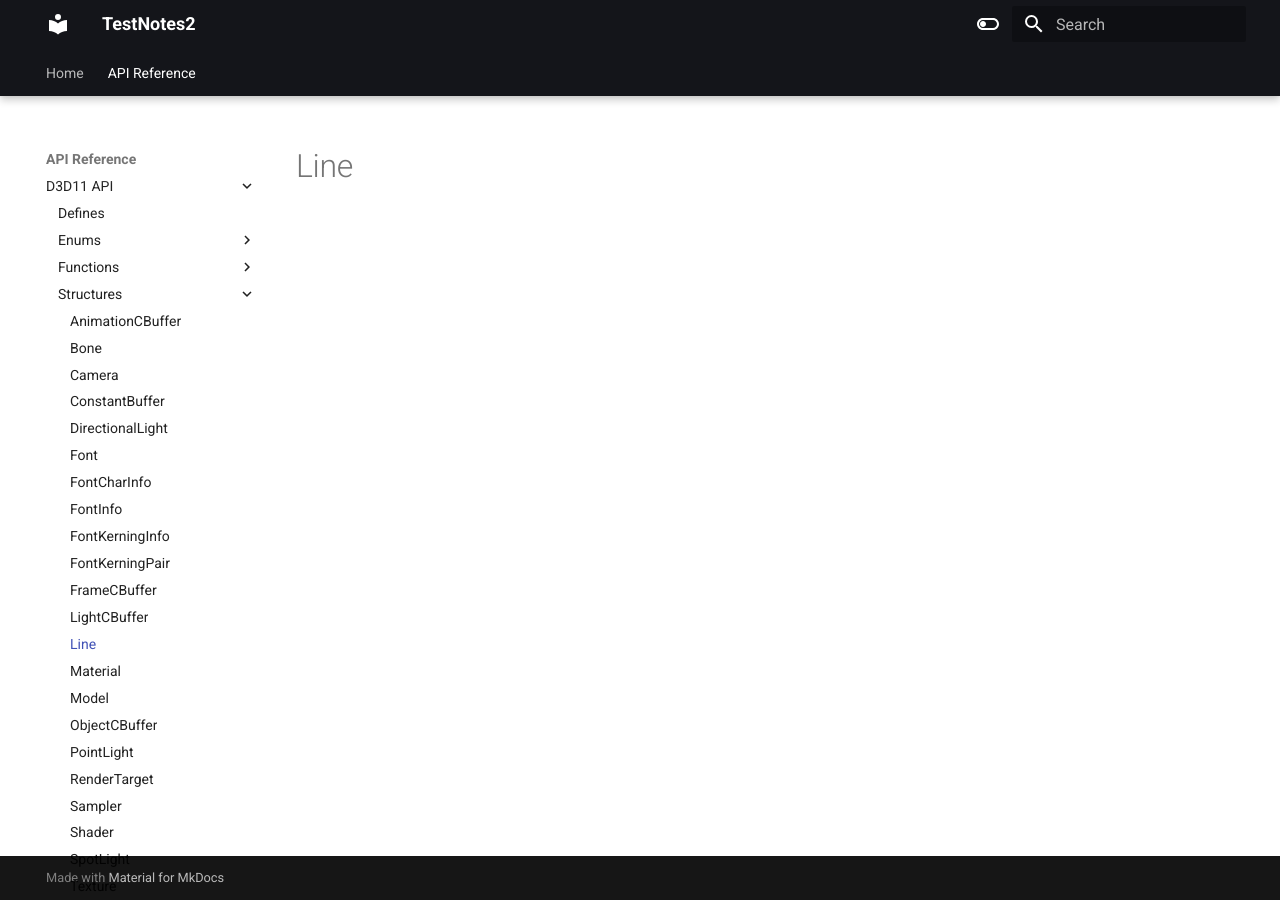
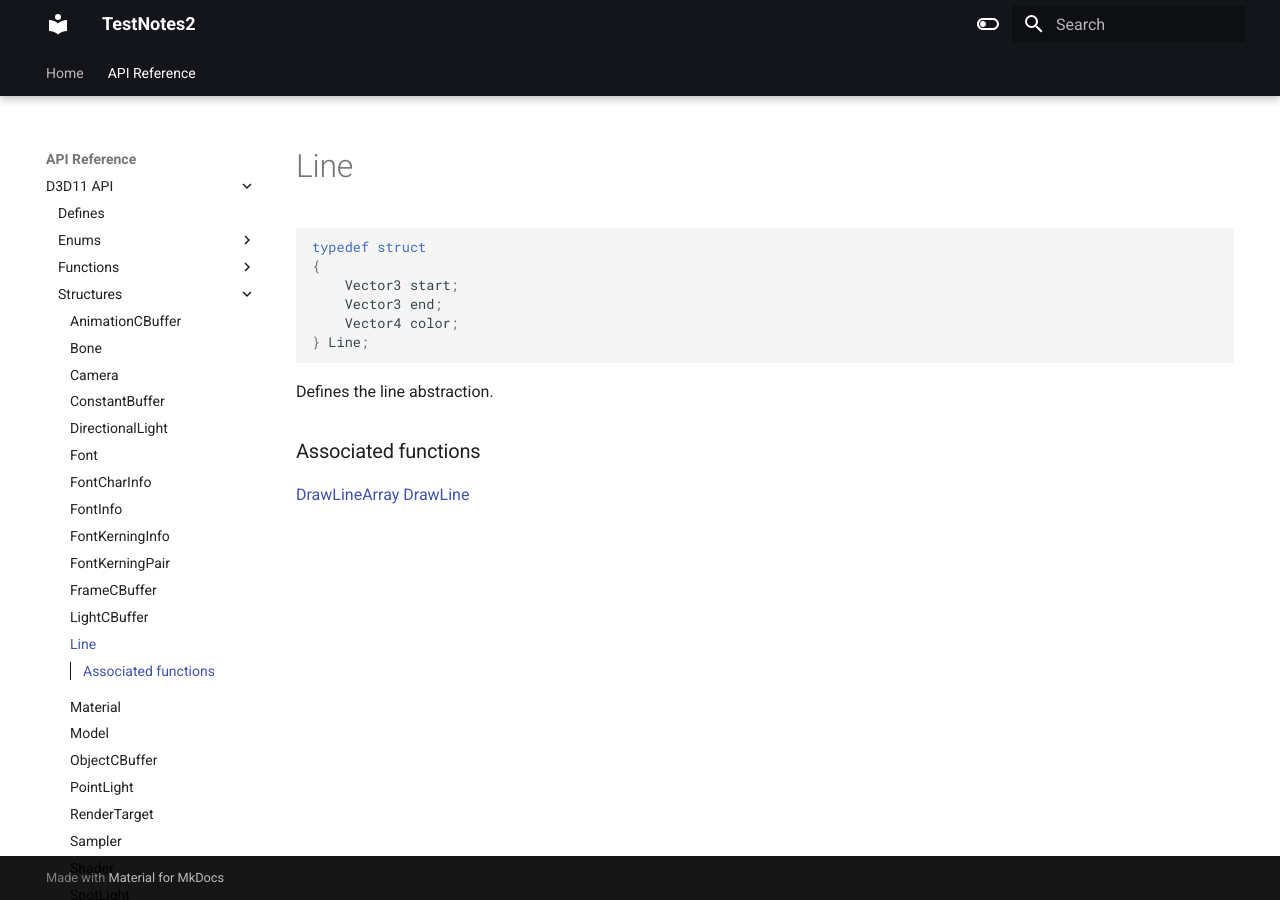
Before and after one commit to erichederstedt/TempEngineDocs, an MkDocs documentation site: the page built from docs/API Reference/D3D11 API/Structures/Line.md, in a window 1280 px wide. Built offline with MkDocs 1.6.1 and Material for MkDocs 9.7.7, drawn with Linux system fonts in a browser that asks for light colours.

Commit message:
PUSH NOTE : Line.md

````diff
--- a/docs/API Reference/D3D11 API/Structures/Line.md
+++ b/docs/API Reference/D3D11 API/Structures/Line.md
@@ -1 +1,17 @@
 # Line
+
+```c++
+typedef struct
+{
+    Vector3 start;
+    Vector3 end;
+    Vector4 color;
+} Line;
+```
+
+Defines the line abstraction.
+
+
+### Associated functions
+[DrawLineArray](../Functions/DrawLineArray.md)
+[DrawLine](../Functions/DrawLine.md)
````
